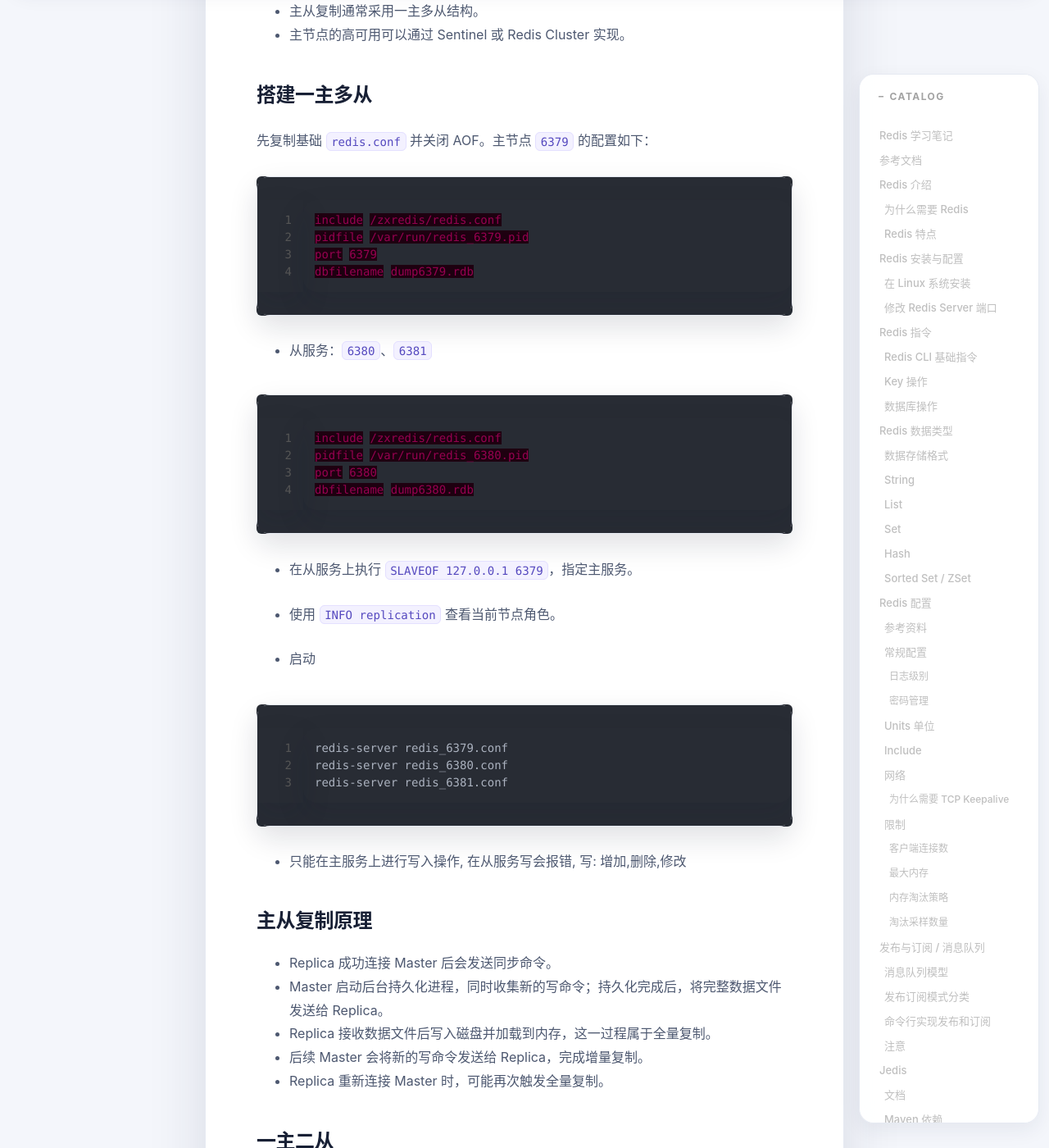
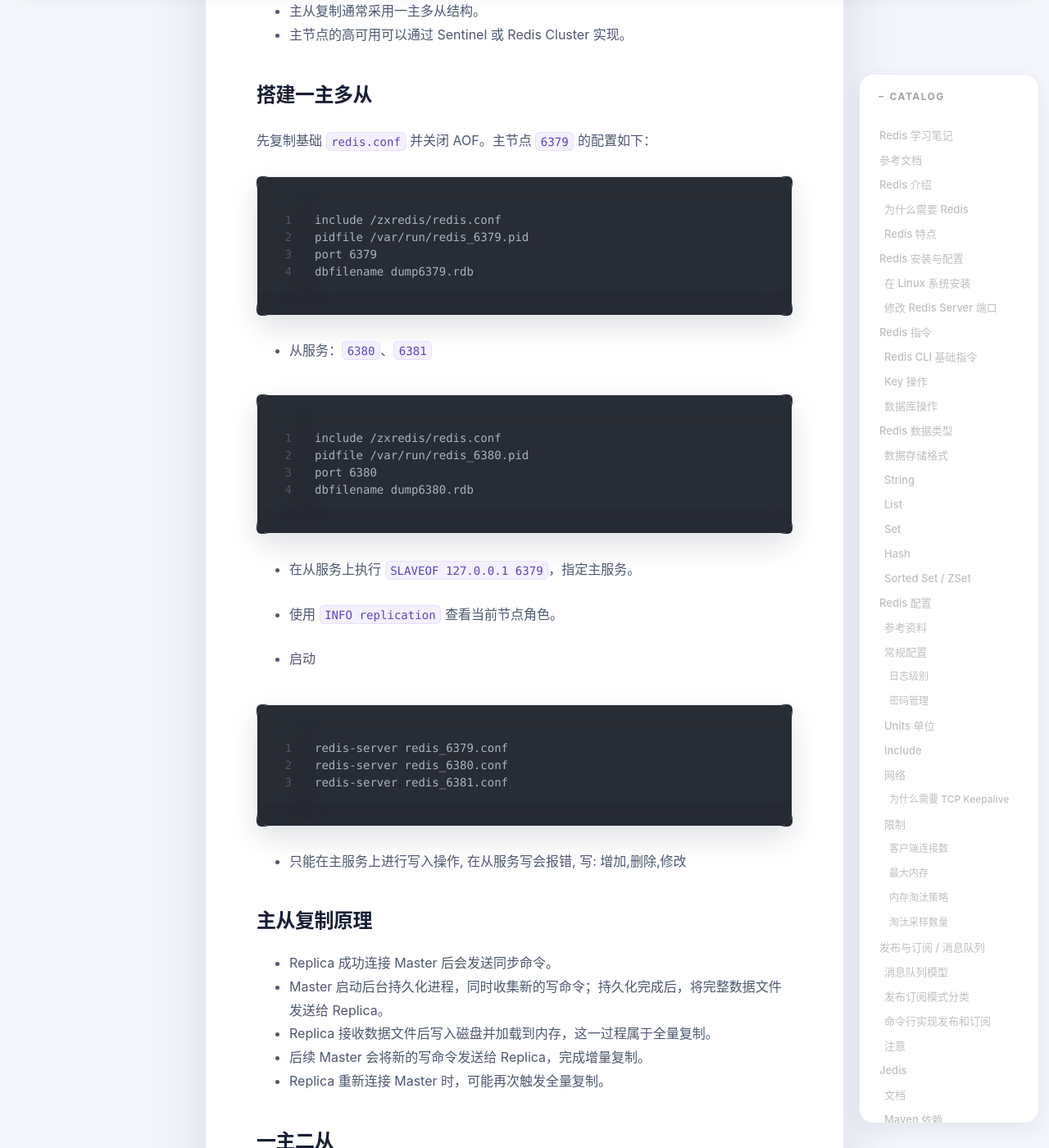
Before and after one commit to zangxin51/zangxin51.github.io, a Jekyll site: the page built from _posts/2025-04-26-redis.md, in a window 1280 px wide and 1400 px high, scrolled down 40198 px. Shown: the whole window at 82% size. Built offline with Jekyll 4.4.1, drawn with Linux system fonts in a browser that asks for light colours; nearby versions of some CDN libraries; comment, search, counter and statistics services are not loaded; some of the changed text lies outside the part shown.

Commit message:
Fix Redis config code highlighting

````diff
--- a/_posts/2025-04-26-redis.md
+++ b/_posts/2025-04-26-redis.md
@@ -87,7 +87,7 @@
 
 编辑 `redis.conf`：
 
-```properties
+```text
 port 6379
 ```
 
@@ -279,7 +279,7 @@
 
 将日志写入文件时，可以配置：
 
-```properties
+```text
 logfile /var/log/redis/redis.log
 ```
 
@@ -296,7 +296,7 @@
 
 ### Units 单位
 
-```properties
+```text
 # 1k  => 1000 bytes
 # 1kb => 1024 bytes
 # 1m  => 1000000 bytes
@@ -312,7 +312,7 @@
 
 - 多实例的情况可以把公用的配置文件提取出来, 然后 include
 
-```properties
+```text
 # include /path/to/local.conf
 # include /path/to/other.conf
 ```
@@ -343,7 +343,7 @@
 | --- | --- | --- |
 | `maxclients` | `10000` | Redis 可同时连接的客户端数量。达到上限后，新连接会收到 `max number of clients reached` 错误。 |
 
-```properties
+```text
 maxclients 10000
 ```
 
@@ -351,7 +351,7 @@
 
 `maxmemory` 用于限制 Redis 可使用的最大内存：
 
-```properties
+```text
 maxmemory <bytes>
 ```
 
@@ -387,7 +387,7 @@
 
 LRU 和最小 TTL 淘汰使用近似算法。`maxmemory-samples` 控制每次选择候选 key 时的采样数量：
 
-```properties
+```text
 maxmemory-samples 5
 ```
 
@@ -570,7 +570,7 @@
 
 **常用配置**
 
-```properties
+```text
 dbfilename dump.rdb
 dir ./
 
@@ -629,7 +629,7 @@
 
 **开启 AOF**
 
-```properties
+```text
 appendonly yes
 appendfilename "appendonly.aof"
 ```
@@ -656,7 +656,7 @@
 
 Rewrite 会删除无效的历史命令，并将多条可合并命令压缩为更少的命令。可以手动执行 `BGREWRITEAOF`，也可以自动触发：
 
-```properties
+```text
 auto-aof-rewrite-percentage 100
 auto-aof-rewrite-min-size 64mb
 ```
@@ -1176,7 +1176,7 @@
 
 先复制基础 `redis.conf` 并关闭 AOF。主节点 `6379` 的配置如下：
 
-```properties
+```text
 include /zxredis/redis.conf
 pidfile /var/run/redis_6379.pid
 port 6379
@@ -1185,7 +1185,7 @@
 
 - 从服务：`6380`、`6381`
 
-```properties
+```text
 include /zxredis/redis.conf
 pidfile /var/run/redis_6380.pid
 port 6380
@@ -1248,7 +1248,7 @@
 1. 搭建一主二从结构：主节点为 `6379`，从节点为 `6380`、`6381`。
 2. 创建 `/zxredis/sentinel.conf`：
 
-```properties
+```text
 sentinel monitor redis_master 127.0.0.1 6379 1
 ```
 
@@ -1299,7 +1299,7 @@
 
 `redis_6379.conf` 示例：
 
-```properties
+```text
 include /zxredis/redis.conf
 pidfile "/var/run/redis_6379.pid"
 port 6379
@@ -1723,7 +1723,7 @@
 
 I/O 多线程默认不开启，需要在配置文件中设置：
 
-```properties
+```text
 io-threads-do-reads no
 io-threads 4
 ```
--- a/css/zangxin-blog.css
+++ b/css/zangxin-blog.css
@@ -327,8 +327,8 @@
   font-style: italic;
 }
 .highlight .err {
-  color: #960050;
-  background-color: #1e0010;
+  color: #e06c75;
+  background-color: transparent;
 }
 .language-coq .highlight .err {
   background-color: transparent;
````
Also changed, not shown: css/zangxin-blog.min.css.
